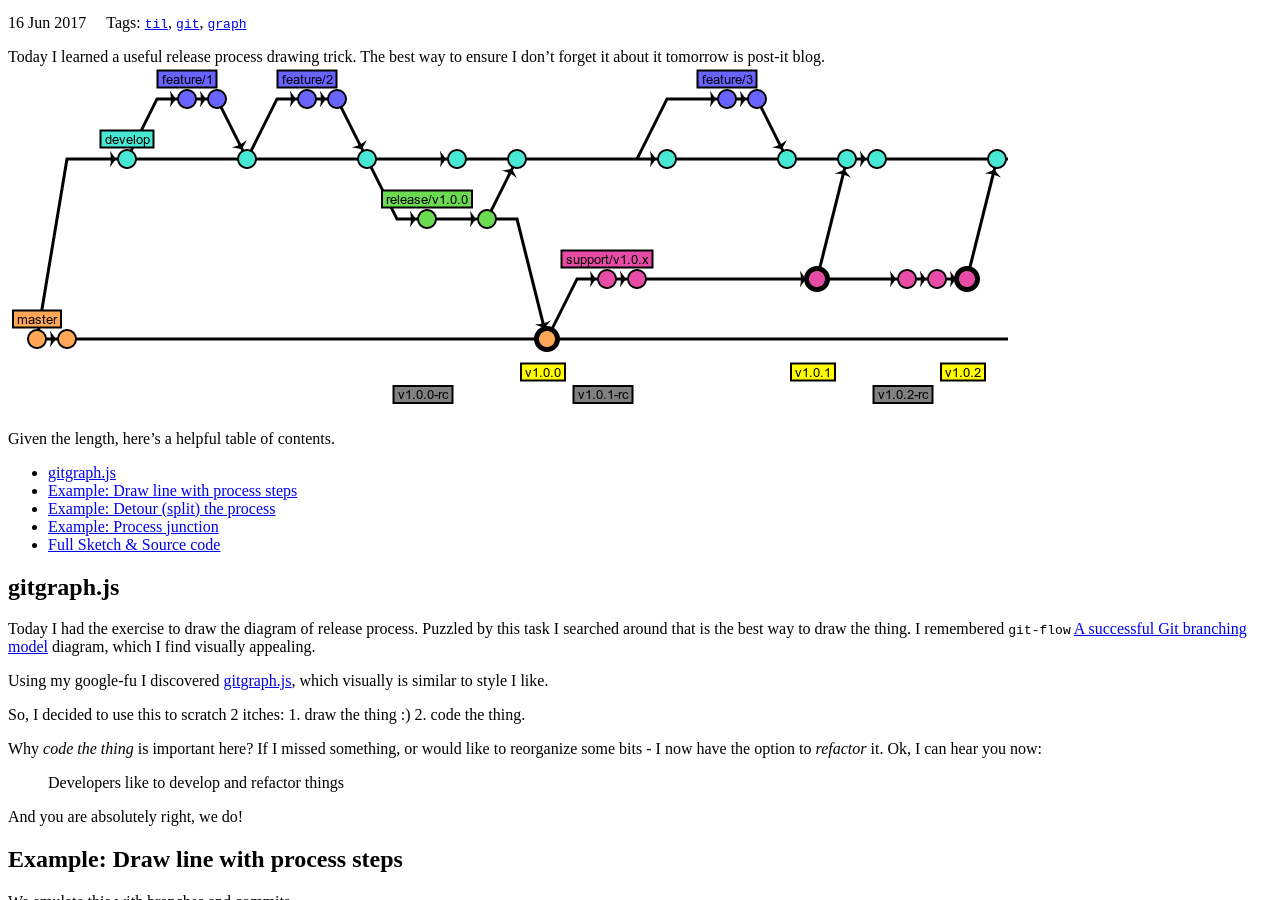
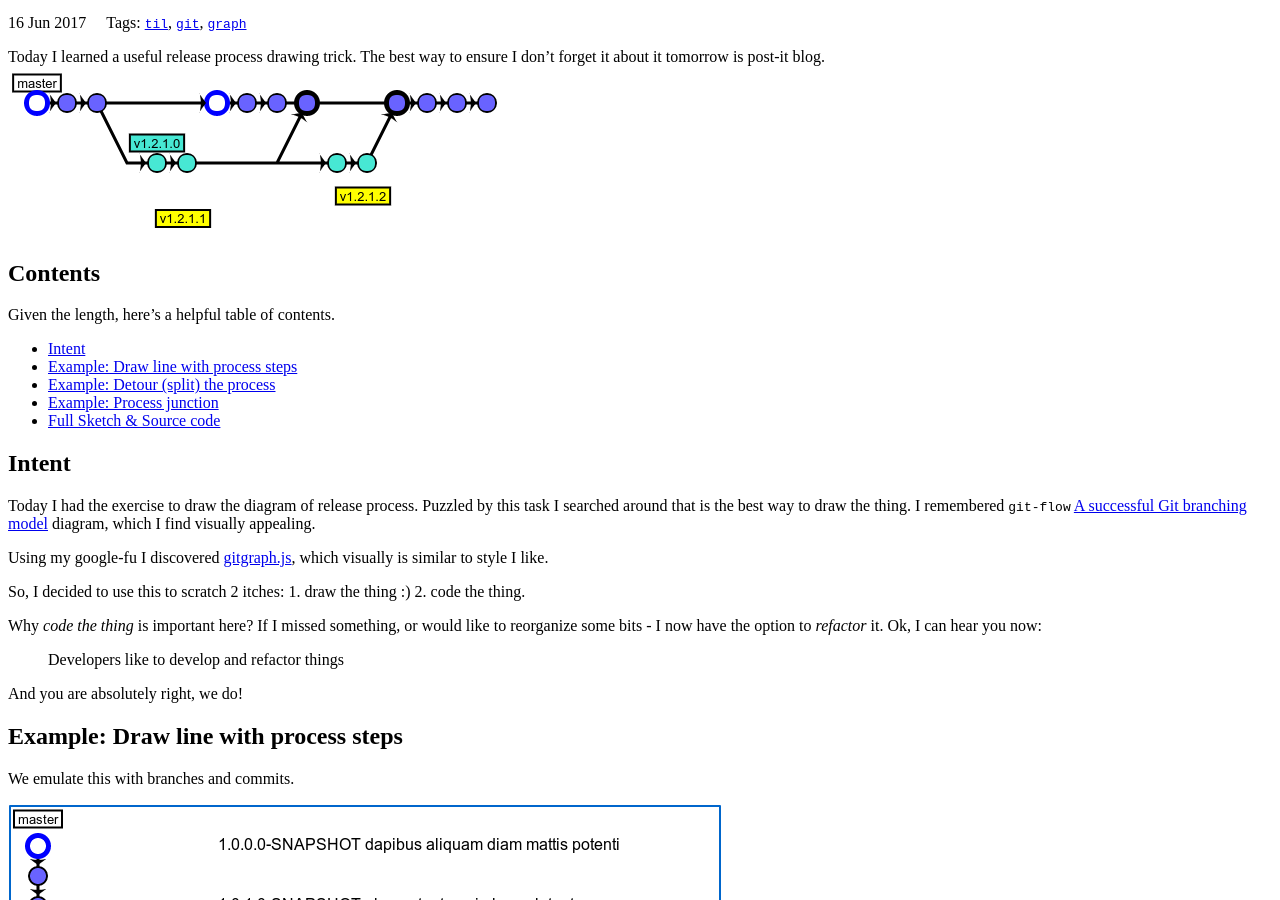
Before and after one commit to leonardinius/leonardinius.github.io, a Jekyll site: the page built from _posts/2017-06-16-TIL-gitgraph.js.md, in a window 1280 px wide and 900 px high, scrolled down 429 px. Built offline with Jekyll 4.4.1, drawn with Linux system fonts in a browser that asks for light colours.

Commit message:
GitGraph.js

```diff
--- a/_posts/2017-06-16-TIL-gitgraph.js.md
+++ b/_posts/2017-06-16-TIL-gitgraph.js.md
@@ -5,18 +5,20 @@ tags: [til, git, graph]
 permalink: 2017/06/today-i-learned-2017-06_1-gitgraphjs
 ---
 
-Today I learned a useful release process drawing trick. The best way to ensure I don't forget it about it tomorrow is post-it blog. ![gitgraph.js render example](/img/posts/2017-06-gitgraphjs.png)
+Today I learned a useful release process drawing trick. The best way to ensure I don't forget it about it tomorrow is post-it blog.
+![gitgraph.js render example](/img/posts/2017-06-gitgraphjs.png)
+
+## Contents
 
 Given the length, here's a helpful table of contents.
 
- - [gitgraph.js](#gitgraphjs)
+ - [Intent](#intent)
  - [Example: Draw line with process steps](#example-draw-line-with-process-steps)
  - [Example: Detour (split) the process](#example-detour-split-the-process)
  - [Example: Process junction](#example-process-junction)
  - [Full Sketch & Source code](#full-sketch--source-code)
 
-
-## gitgraph.js
+## Intent
 
 Today I had the exercise to draw the diagram of release process. Puzzled by this task I searched around that is the best way to draw the thing.
 I remembered `git-flow` [A successful Git branching model](http://nvie.com/posts/a-successful-git-branching-model/) diagram, which I find visually appealing.
```
Also changed, not shown: img/posts/2017-06-gitgraphjs.png.
